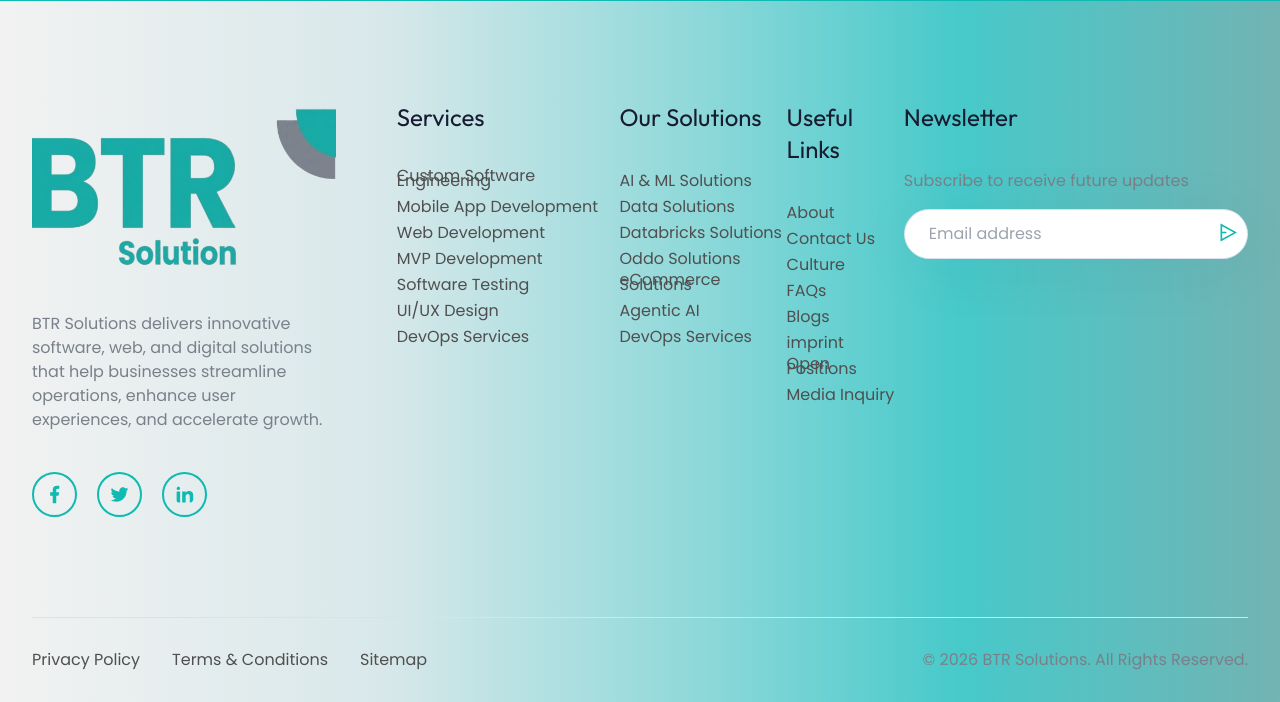
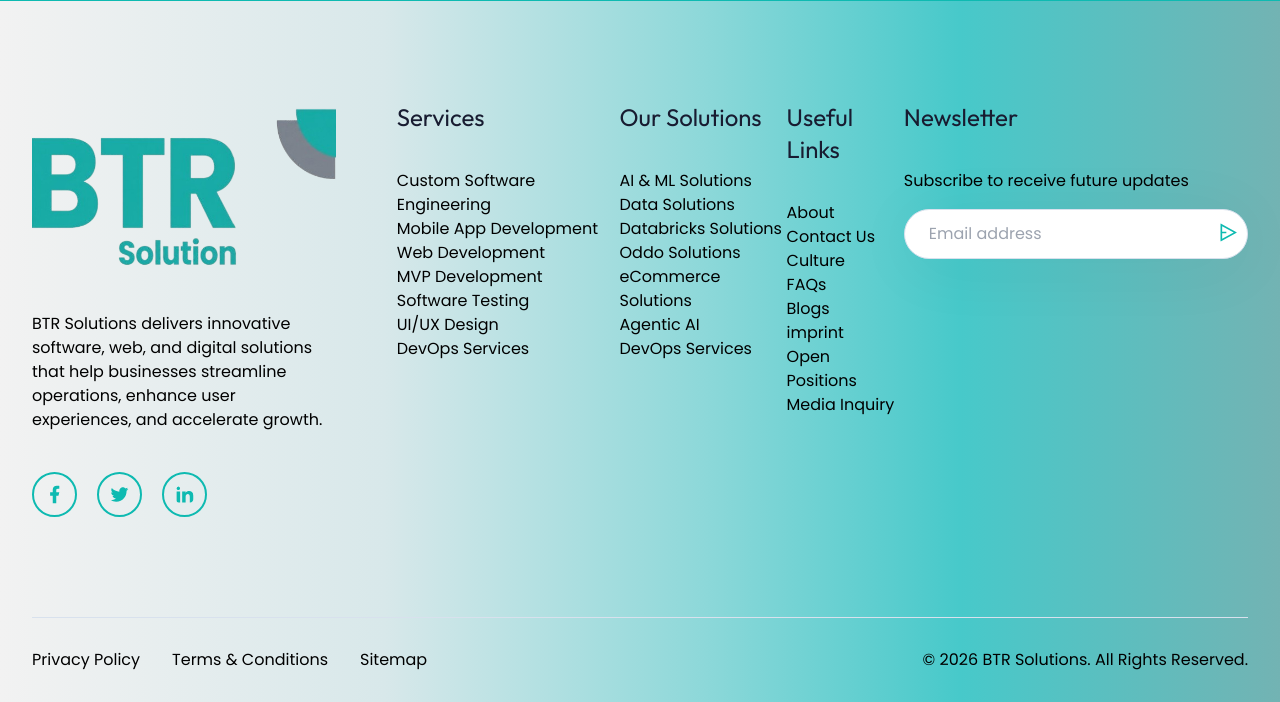
Before and after one commit to MuhammadNouman769/btr_solutions, a Django app: page /blog/ in a window 1280 px wide. Shown: the part 2443-3145 px from the top of the page. Run offline with Django 5.2, Linux system fonts and the light colour scheme; some libraries are stand-ins or nearby versions.

Commit message:
foooter text color change

```diff
--- a/Templates/includes/footer.html
+++ b/Templates/includes/footer.html
@@ -13,6 +13,9 @@
           #47c9ca 75%,
 rgba(16, 126, 126, 0.59) 100%
       ) !important;
+  }
+  .foot {
+    color:black!important;
   }
 
   </style>
@@ -31,7 +34,7 @@ rgba(16, 126, 126, 0.59) 100%
                    class="btr-footer-logo-hover om">
           </a>
 
-            <p class="lc fb">
+            <p class="lc fb foot">
               BTR Solutions delivers innovative software, web, and digital solutions that help
               businesses streamline operations, enhance user experiences, and accelerate growth.
           </p>
@@ -92,19 +95,19 @@ rgba(16, 126, 126, 0.59) 100%
             </ul>
           </div>
 
-          <div class="vd ro tc sf rn un gg vn">
+          <div class="vd ro tc sf rn un gg vn foot">
 
             <div class="animate_top">
               <h4 class="kk wm tj ec">Services</h4>
 
               <ul>
-                <li><a href="{% url 'coming' %}" class="sc xl vb">Custom Software Engineering</a></li>
-                <li><a href="{% url 'coming' %}" class="sc xl vb">Mobile App Development</a></li>
-                <li><a href="{% url 'coming' %}" class="sc xl vb">Web Development</a></li>
-                <li><a href="{% url 'coming' %}" class="sc xl vb">MVP Development</a></li>
-                <li><a href="{% url 'coming' %}" class="sc xl vb">Software Testing</a></li>
-                <li><a href="{% url 'coming' %}" class="sc xl vb">UI/UX Design</a></li>
-                <li><a href="{% url 'coming' %}" class="sc xl vb">DevOps Services</a></li>
+                <li><a class="foot" href="{% url 'coming' %}" class="sc xl vb">Custom Software Engineering</a></li>
+                <li><a class="foot" href="{% url 'coming' %}" class="sc xl vb">Mobile App Development</a></li>
+                <li><a class="foot" href="{% url 'coming' %}" class="sc xl vb">Web Development</a></li>
+                <li><a class="foot" href="{% url 'coming' %}" class="sc xl vb">MVP Development</a></li>
+                <li><a class="foot" href="{% url 'coming' %}" class="sc xl vb">Software Testing</a></li>
+                <li><a class="foot" href="{% url 'coming' %}" class="sc xl vb">UI/UX Design</a></li>
+                <li><a class="foot" href="{% url 'coming' %}" class="sc xl vb">DevOps Services</a></li>
               </ul>
             </div>
 
@@ -112,34 +115,34 @@ rgba(16, 126, 126, 0.59) 100%
               <h4 class="kk wm tj ec">Our Solutions</h4>
 
               <ul>
-                <li><a href="{% url 'coming' %}" class="sc xl vb">AI & ML Solutions</a></li>
-                <li><a href="{% url 'coming' %}" class="sc xl vb">Data Solutions</a></li>
-                <li><a href="{% url 'coming' %}" class="sc xl vb">Databricks Solutions</a></li>
-                <li><a href="{% url 'coming' %}" class="sc xl vb">Oddo Solutions</a></li>
-                <li><a href="{% url 'coming' %}" class="sc xl vb">eCommerce Solutions</a></li>
-                <li><a href="{% url 'coming' %}" class="sc xl vb">Agentic AI</a></li>
-                <li><a href="{% url 'coming' %}" class="sc xl vb">DevOps Services</a></li>
+                <li><a class="foot" href="{% url 'coming' %}" class="sc xl vb">AI & ML Solutions</a></li>
+                <li><a class="foot" href="{% url 'coming' %}" class="sc xl vb">Data Solutions</a></li>
+                <li><a class="foot" href="{% url 'coming' %}" class="sc xl vb">Databricks Solutions</a></li>
+                <li><a class="foot" href="{% url 'coming' %}" class="sc xl vb">Oddo Solutions</a></li>
+                <li><a class="foot" href="{% url 'coming' %}" class="sc xl vb">eCommerce Solutions</a></li>
+                <li><a class="foot" href="{% url 'coming' %}" class="sc xl vb">Agentic AI</a></li>
+                <li><a class="foot" href="{% url 'coming' %}" class="sc xl vb">DevOps Services</a></li>
               </ul>
             </div>
 
             <div class="animate_top">
               <h4 class="kk wm tj ec">Useful Links</h4>
               <ul>
-                <li><a href="{% url 'about_us' %}" class="sc xl vb">About</a></li>
-                <li><a href="{% url 'contact_us' %}" class="sc xl vb">Contact Us</a></li>
-                <li><a href="{% url 'blog' %}" class="sc xl vb">Culture</a></li>
-                <li><a href="{% url 'faqs' %}" class="sc xl vb">FAQs</a></li>
-                <li><a href="{% url 'blog' %}" class="sc xl vb">Blogs</a></li>
-                <li><a href="{% url 'blog' %}" class="sc xl vb">imprint</a></li>
-                <li><a href="{% url 'blog' %}" class="sc xl vb">Open Positions</a></li>
-                <li><a href="{% url 'blog' %}" class="sc xl vb">Media Inquiry</a></li>
+                <li><a class="foot" href="{% url 'about_us' %}" class="sc xl vb">About</a></li>
+                <li><a class="foot" href="{% url 'contact_us' %}" class="sc xl vb">Contact Us</a></li>
+                <li><a class="foot" href="{% url 'blog' %}" class="sc xl vb">Culture</a></li>
+                <li><a class="foot" href="{% url 'faqs' %}" class="sc xl vb">FAQs</a></li>
+                <li><a class="foot" href="{% url 'blog' %}" class="sc xl vb">Blogs</a></li>
+                <li><a class="foot" href="{% url 'blog' %}" class="sc xl vb">imprint</a></li>
+                <li><a class="foot" href="{% url 'blog' %}" class="sc xl vb">Open Positions</a></li>
+                <li><a class="foot" href="{% url 'blog' %}" class="sc xl vb">Media Inquiry</a></li>
 
               </ul>
             </div>
 
             <div class="animate_top">
               <h4 class="kk wm tj ec">Newsletter</h4>
-              <p class="ac qe">Subscribe to receive future updates</p>
+              <p class="ac qe foot">Subscribe to receive future updates</p>
 
               <form action="#!" method="#!">
                 <div class="i">
@@ -180,14 +183,14 @@ rgba(16, 126, 126, 0.59) 100%
       <div class="bh ch pm tc uf sf yo wf xf ap cg fp bj">
         <div class="animate_top">
           <ul class="tc wf gg">
-            <li><a href="{% url 'privacy_policy' %}" class="xl">Privacy Policy</a></li>
-            <li><a href="{% url 'term_condition' %}" class="xl">Terms & Conditions</a></li>
-            <li><a href="#" class="xl">Sitemap</a></li>
+            <li><a class="foot" href="{% url 'privacy_policy' %}" class="xl">Privacy Policy</a></li>
+            <li><a class="foot" href="{% url 'term_condition' %}" class="xl">Terms & Conditions</a></li>
+            <li><a class="foot" href="#" class="xl">Sitemap</a></li>
           </ul>
         </div>
 
-        <div class="animate_top">
-          <p>
+        <div class="animate_top" >
+          <p class="foot">
             &copy; 2026 BTR Solutions. All Rights Reserved.
           </p>
         </div>
```
